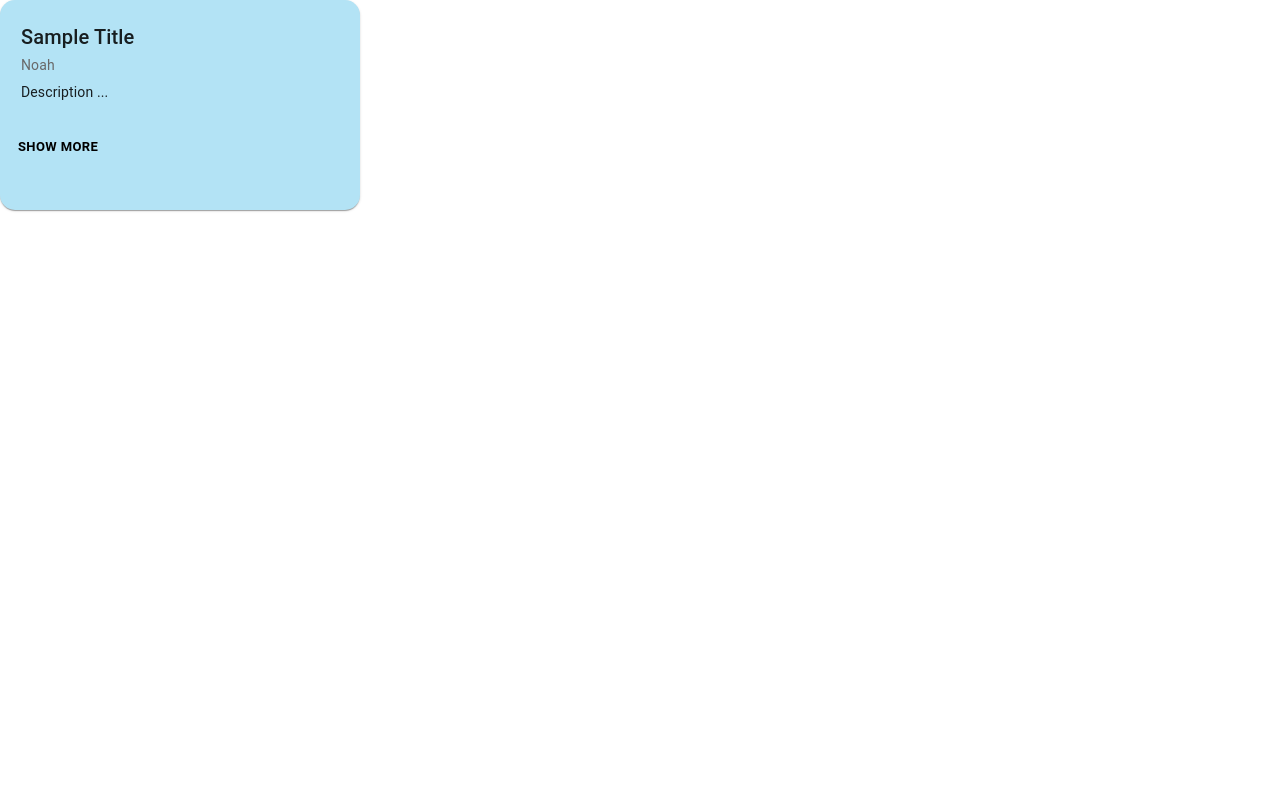
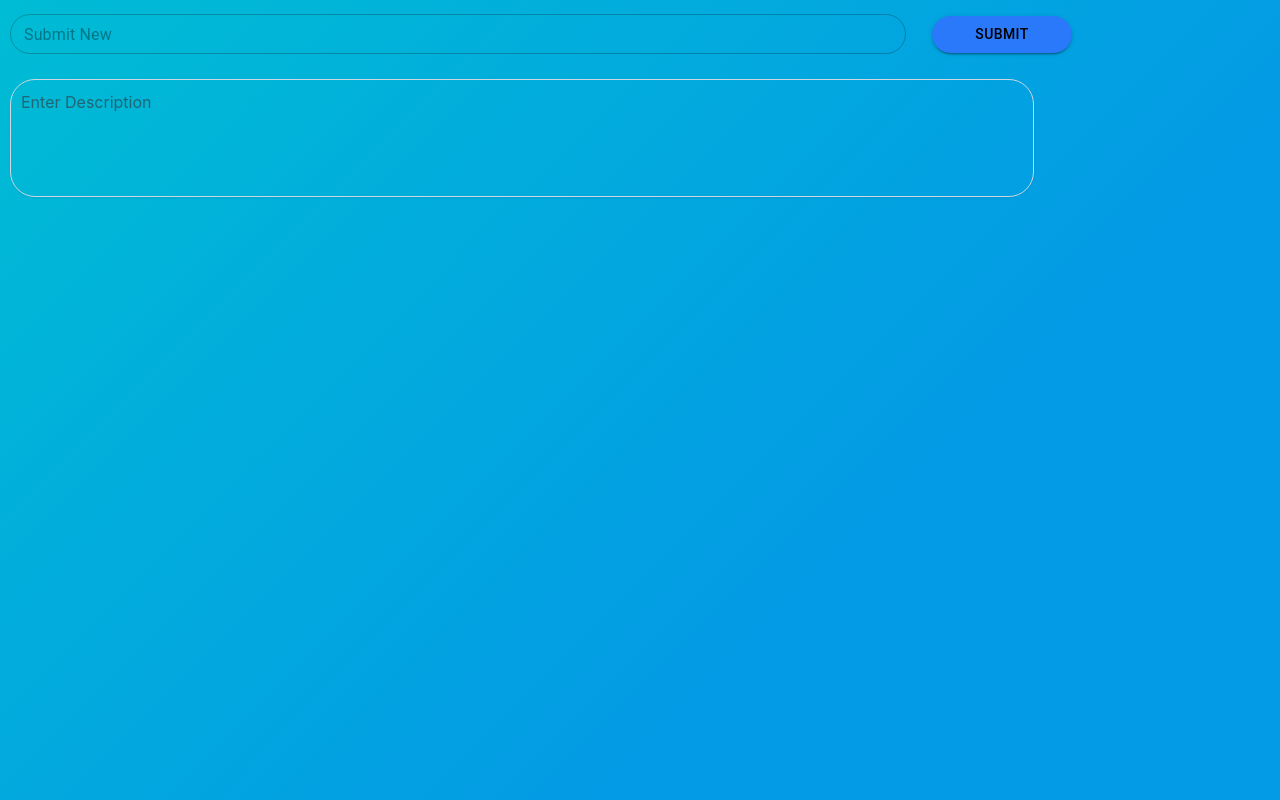
Before and after one commit to fcodelabs/training-web, a React (Create React App) app in the folder dear-diary/: page /home in a window 1280 px wide. Built offline with nearby package versions, Linux system fonts and the light colour scheme.

Commit message:
Diary Card Added to Diary Home

```diff
--- a/dear-diary/src/App.tsx
+++ b/dear-diary/src/App.tsx
@@ -8,13 +8,12 @@ import { BrowserRouter as Router, Routes, Route } from 'react-router-dom';
 function App() {
   return (
     <div className="App">
-      {<DiaryCard />}
-      {/* <Router>
+      <Router>
         <Routes>
           <Route path="/" element={<DiarySignIn />} />
           <Route path="/home" element={<DiaryHome />} />
         </Routes>
-      </Router> */}
+      </Router>
 
     </div>
   );
--- a/dear-diary/src/components/DiaryCard.tsx
+++ b/dear-diary/src/components/DiaryCard.tsx
@@ -1,14 +1,18 @@
 import { Box, Card, CardActions, CardContent, Typography, Button } from "@mui/material";
 import { useState } from "react";
 
-export const DiaryCard = () => {
+interface DiaryCardProps {
+    title: string;
+    username: string;
+    description: string;
+}
+
+export const DiaryCard = ({ title, username, description }: DiaryCardProps) => {
     const [showMore, setShowMore] = useState(false);
-    const description = "Description ..."
 
     function handleShowMore() {
         setShowMore(!showMore);
     }
-
 
     return (
         <div>
@@ -23,7 +27,7 @@ export const DiaryCard = () => {
                     <Typography
                         variant='h6'
                         align='left'>
-                        Sample Title
+                        {title}
                     </Typography>
                     <Typography
                         variant='subtitle1'
@@ -31,7 +35,7 @@ export const DiaryCard = () => {
                         align='left'
                         color='#696969'
                         gutterBottom>
-                        Noah
+                        {username}
                     </Typography>
                     <Typography
                         variant='body1'
--- a/dear-diary/src/components/DiaryHome.tsx
+++ b/dear-diary/src/components/DiaryHome.tsx
@@ -1,7 +1,24 @@
 import { Box, Button, Grid, TextField } from '@mui/material'
 import Textarea from '@mui/joy/Textarea';
+import { useLocation } from 'react-router-dom';
+import { useState } from 'react';
+import { DiaryCard } from './DiaryCard';
 
 export const DiaryHome = () => {
+    const location = useLocation();
+    const { nickname } = location.state?.nickname || '';
+
+    const [submitText, setSubmitText] = useState('');
+    const [description, setDescription] = useState('');
+    const [submitted, setSubmitted] = useState(false);
+
+    function handleSubmit() {
+        console.log(submitText);
+        console.log(description);
+        setSubmitted(true);
+
+    }
+
     return (
         <Box sx={{
             backgroundImage: 'linear-gradient(-45deg, #039BE5 0%, #039BE5 33%, #00BCD4 100%)',
@@ -28,6 +45,8 @@ export const DiaryHome = () => {
                                     border: '0',
                                 },
                             }}
+                            value={submitText}
+                            onChange={(e) => setSubmitText(e.target.value)}
                         />
                         <Button
                             variant='contained'
@@ -38,14 +57,23 @@ export const DiaryHome = () => {
                                 margin: 2,
                                 size: 'small',
                                 backgroundColor: '#2a79fa'
-                            }}>
+                            }}
+                            onClick={handleSubmit}>
                             Submit</Button>
                     </Grid>
                     <Textarea
                         placeholder='Enter Description'
                         style={{ borderRadius: '25px', backgroundColor: 'transparent', margin: '10px', padding: '10px', width: '80%' }}
                         minRows={4}
+                        value={description}
+                        onChange={(e) => setDescription(e.target.value)}
                     />
+                    {submitted && (<DiaryCard
+                        title={submitText}
+                        username={nickname}
+                        description={description}
+                        />
+                    )}
                 </Grid>
             </Box>
         </Box >
--- a/dear-diary/src/components/DiarySignIn.tsx
+++ b/dear-diary/src/components/DiarySignIn.tsx
@@ -26,7 +26,7 @@ export const DiarySignIn = () => {
         } else {
             setNicknameError(false);
             // Navigate to home
-            navigate('/home');
+            navigate('/home', { state: { nickname }});
         }
     }
 
```
